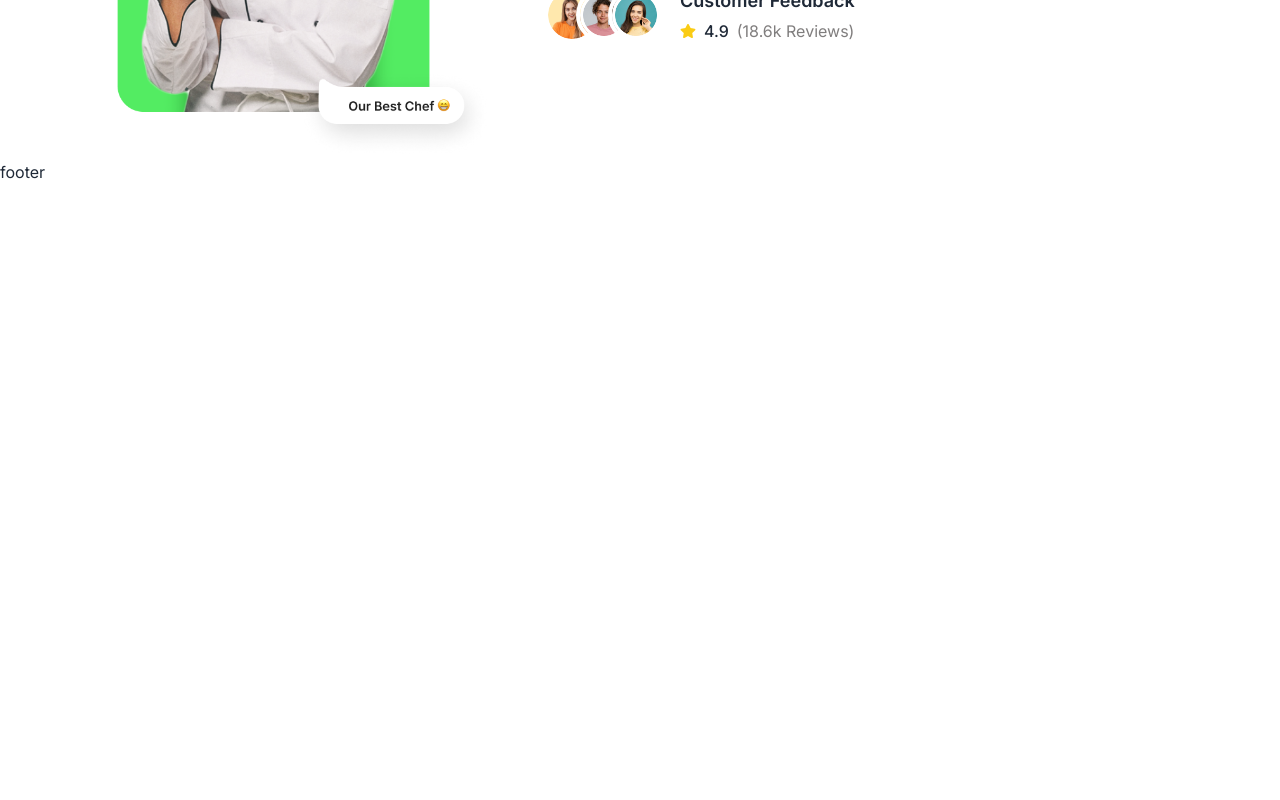
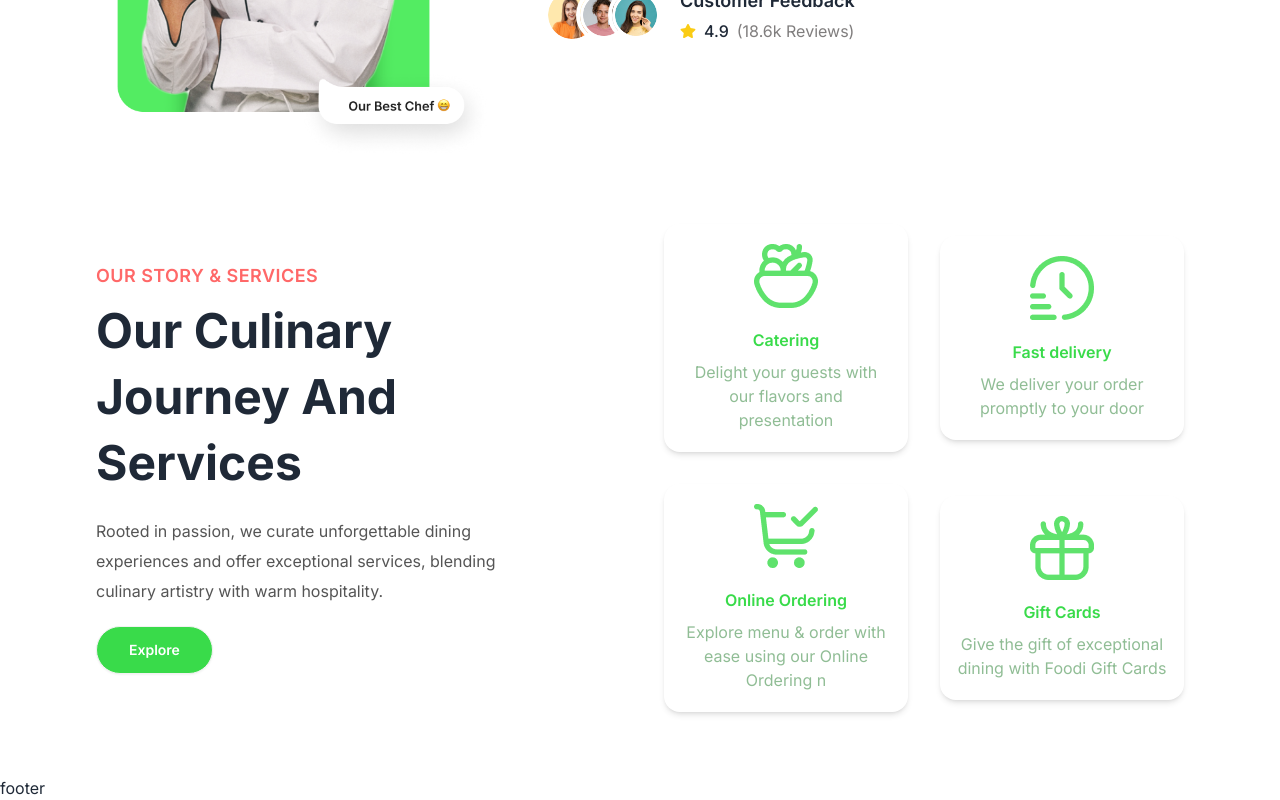
Before and after one commit to ahmed-H20/Food_Shop_EL_mataam, a React (Vite) app: page / in a window 1280 px wide. Shown: the part 2700-3500 px from the top of the page. Before the commit the page ends 2884 px from the top, so only its background shows below. Built offline with nearby package versions, Linux system fonts and the light colour scheme.

Commit message:
Edit style

```diff
--- a/src/App.css
+++ b/src/App.css
@@ -1,19 +1,27 @@
-@import url('https://fonts.googleapis.com/css2?family=Inter:wght@100..900&display=swap');
-@tailwind base;
-@tailwind components;
-@tailwind utilities;
+@import url('https://fonts.googleapis.com/css2?family=Inter:wght@100;200;300;400;500;600;700;800;900&display=swap');
 
 body{
-  font-family: "Inter", sans-serif;
+  font-family: 'Inter', sans-serif;
 }
 
-header{
+header, nav{
   z-index: 10001 !important;
 }
 
-.section-container{
-  @apply max-w-screen-2xl container mx-auto xl:px-24 px-4
+.subtitle{
+  @apply text-red uppercase tracking-wide font-semibold text-lg;
 }
+
+.title{
+  @apply  text-4xl md:text-5xl md:leading-snug font-bold my-2;
+}
+
+.slick-slider {
+  /* background-color: aquamarine; */
+  /* padding-left: 30px; */
+  /* height: 480px !important; */
+}
+
 
 .slick-prev {
   z-index: 1;
@@ -38,3 +46,17 @@ header{
 .heartStar{
   border-radius: 0px 28px 0px 28px;
 }
+
+.section-container{
+  @apply max-w-screen-2xl container mx-auto xl:px-24 px-4
+}
+
+.footer-title{
+  color: black !important;
+}
+
+.active{
+  text-decoration: underline;
+  text-underline-offset: 5px;
+  color: #39DB4A;
+}
--- a/src/pages/hame/Home.jsx
+++ b/src/pages/hame/Home.jsx
@@ -3,6 +3,7 @@ import Banner from '../../components/Banner'
 import Catagories from './Catagories'
 import SpecialDishes from './SpecialDishes'
 import Testimonials from './Testimonials'
+import OurServices from './OurServises'
 
 const Home = () => {
   return (
@@ -11,6 +12,7 @@ const Home = () => {
       <Catagories/>
       <SpecialDishes/>
       <Testimonials/>
+      <OurServices/>
     </div>
   )
 }
```
